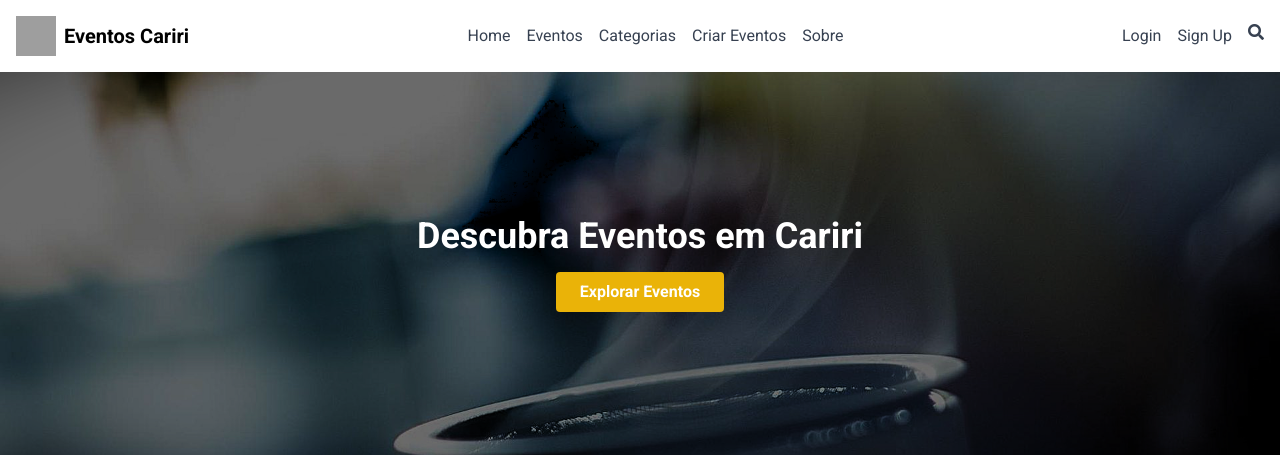
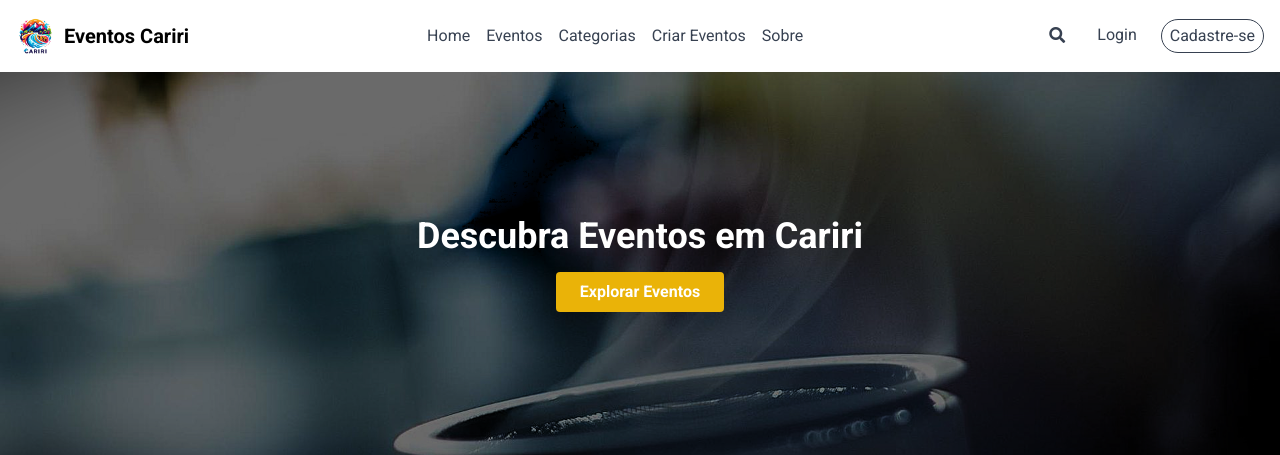
Before and after one commit to AlfaTeamUninassau/eventos_cariri, a Django app: page / in a window 1280 px wide. Shown: the top 455 px of the page. Run offline with Django 5.2, Linux system fonts and the light colour scheme; grey boxes labelled with a size stand in for pictures from a placeholder-image service; some libraries are stand-ins or nearby versions; grey boxes are pictures that could not be loaded.

Commit message:
feat: logo add

```diff
--- a/eventos_cariri/templates/base.html
+++ b/eventos_cariri/templates/base.html
@@ -1,3 +1,5 @@
+{% load static %}
+
 <!DOCTYPE html>
 <html lang="pt-br">
 <head>
@@ -17,11 +19,12 @@
     </style>
 </head>
 <body class="bg-gray-100">
+
     <!-- Header -->
     <header class="bg-white shadow-md">
         <div class="container mx-auto px-4 py-4 flex justify-between items-center">
             <div class="flex items-center">
-                <img alt="Eventos Cariri Logo" class="h-10 w-10" height="40" src="https://oaidalleapiprodscus.blob.core.windows.net/private/org-BVbpSZmLndA7MfHIxv2ahIKS/user-IBY8IaMXtVn7IVIdZeyvjx16/img-LCg4jZ17tK6idiieMi1GymGF.png?st=2024-09-19T14%3A55%3A34Z&amp;se=2024-09-19T16%3A55%3A34Z&amp;sp=r&amp;sv=2024-08-04&amp;sr=b&amp;rscd=inline&amp;rsct=image/png&amp;skoid=d505667d-d6c1-4a0a-bac7-5c84a87759f8&amp;sktid=a48cca56-e6da-484e-a814-9c849652bcb3&amp;skt=2024-09-19T02%3A03%3A43Z&amp;ske=2024-09-20T02%3A03%3A43Z&amp;sks=b&amp;skv=2024-08-04&amp;sig=jH2G%2BtXbmFW2XLaBDQrRImihhsDwFZehkcb40gtZ/Qw%3D" width="40"/>
+                <img alt="Eventos Cariri Logo" class="h-10 w-10" height="40" src="{% static 'eventos_cariri/images/logomarca.png' %}"/>
                 <span class="ml-2 text-xl font-bold">Eventos Cariri</span>
             </div>
             <nav class="flex space-x-4">
@@ -32,17 +35,19 @@
                 <a class="text-gray-700 hover:text-black" href="#">Sobre</a>
             </nav>
             <div class="flex space-x-4">
+                <i class="fas fa-search text-gray-700 rounded-full px-2 py-2 hover:text-black"></i>
                 {% if user.is_authenticated %}
                     <a class="text-red-700 hover:text-gray-400" href="#">Sair</a>
                 {% else %}
-                    <a class="text-gray-700 hover:text-black" href="{% url 'login' %}">Login</a>
-                    <a class="text-gray-700 hover:text-black" href="#">Sign Up</a>
+                    <a class="text-gray-700 rounded-full px-2 py-1" href="{% url 'login' %}">Login</a>
+                    <a class="text-gray-700 hover:text-black border border-gray-700 rounded-full px-2 py-1 hover:bg-gray-200" href="#">Cadastre-se</a>
                 {% endif %}
-                <i class="fas fa-search text-gray-700 hover:text-black"></i>
             </div>
         </div>
+
     </header>
     <main>
+
         {% block content %}
         {% endblock content %}
     </main>
```
Also changed, not shown: eventos_cariri/static/eventos_cariri/images/logomarca.png (added).
